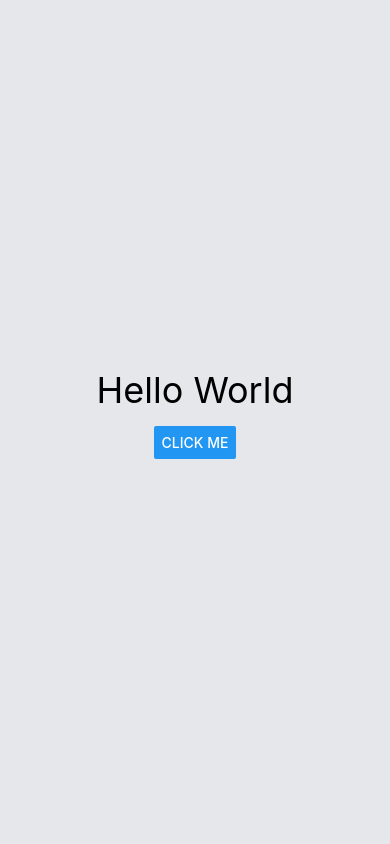
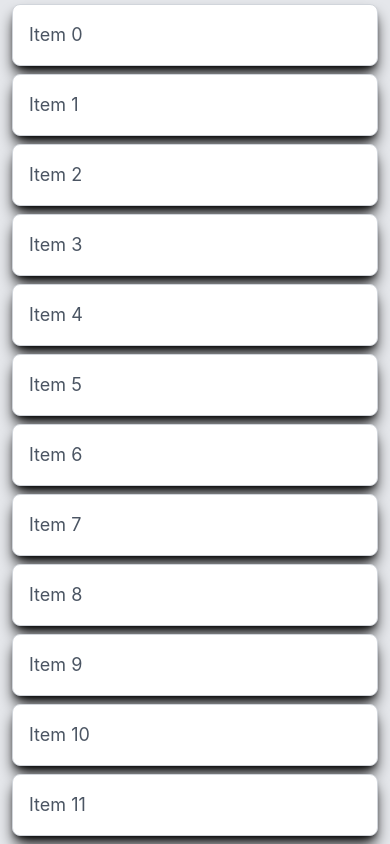
Before and after one commit to srutz/reactnativeempty, a React Native app: screen / in a window 390 px wide. Built offline with nearby package versions, Linux system fonts and the light colour scheme.

Commit message:
pull to reload and two lists comparison

```diff
--- a/App.tsx
+++ b/App.tsx
@@ -1,31 +1,28 @@
 import { StatusBar } from 'expo-status-bar';
-import { Alert, Button, SafeAreaView, Text, View } from 'react-native';
+import { NativeWindStyleSheet } from 'nativewind';
+import { View } from 'react-native';
+import { SafeAreaProvider, SafeAreaView } from 'react-native-safe-area-context';
+import { PullToRefreshFlatList } from './components/PullToRefreshFlatList';
+import { PullToRefreshList } from './components/PullToRefreshList';
+
+NativeWindStyleSheet.setOutput({
+    default: "native",
+})
+
 
 export default function App() {
 
-    const handleButton = () => {
-        Alert.alert(
-            'Question',
-            'Are you sure you want to proceed?',
-            [
-                {
-                    text: 'Yes',
-                    onPress: () => console.log('Yes pressed'),
-                },
-            ],
-            { cancelable: false } // kein Tap auf den Hintergrund zum Schließen
-        )
-    }
-
+    const flatList = true
     return (
-        <SafeAreaView className="flex-1 bg-gray-200 items-center justify-center">
-            <View className="flex-1 w-full bg-gray-200 items-center justify-center">
-                <Text className="text-4xl">Hello World</Text>
-                <View className="py-4">
-                    <Button onPress={handleButton} title="Click me"></Button>
+        <SafeAreaProvider>
+            <SafeAreaView className="flex-1 bg-gray-200 items-center justify-center" >
+                <View className="flex-1 w-full bg-gray-200 items-center justify-center">
+                    {flatList
+                        ? <PullToRefreshFlatList></PullToRefreshFlatList>
+                        : <PullToRefreshList></PullToRefreshList>}
+                    <StatusBar style="auto" />
                 </View>
-                <StatusBar style="auto" />
-            </View>
-        </SafeAreaView>
+            </SafeAreaView>
+        </SafeAreaProvider>
     )
 }
--- /dev/null
+++ b/components/PullToRefreshFlatList.tsx
@@ -0,0 +1,55 @@
+
+import React, { useCallback, useState } from 'react';
+import {
+    FlatList,
+    RefreshControl,
+    Text,
+    View
+} from 'react-native';
+
+function makeItems(n: number) {
+    return Array.from({ length: n }, (_, i) => "Item " + i)
+}
+
+async function delay(delayMillis: number) {
+    return new Promise((resolve) => setTimeout(resolve, delayMillis))
+}
+
+export function PullToRefreshFlatList() {
+    const [refreshing, setRefreshing] = useState(false)
+    const [items, setItems] = useState(makeItems(200))
+
+    const onRefresh = useCallback(() => {
+        (async () => {
+            setRefreshing(true)
+            try {
+                await delay(5_000)
+                const newItem = `Item ${items.length + 1}`
+                setItems(prevItems => [...prevItems, newItem])
+            } finally {
+                setRefreshing(false)
+            }
+        })()
+    }, [items])
+
+    return (
+        <FlatList
+            className="w-full flex-1 bg-gray-200"
+            data={items}
+            renderItem={({item}) => (
+                <View className="bg-white shadow-lg shadow-black border border-gray-300 p-4 mx-3 my-1 rounded-lg">
+                    <Text className="text-gray-600 text-lg">{item}</Text>
+                </View>
+            )}
+            keyExtractor={item => item.toString()}
+            refreshControl={
+                <RefreshControl
+                    refreshing={refreshing}
+                    onRefresh={onRefresh}
+                    colors={['#2196F3']} // Android
+                    tintColor="#2196F3" // iOS
+                />
+            }>
+        </FlatList>
+    )
+}
--- /dev/null
+++ b/components/PullToRefreshList.tsx
@@ -0,0 +1,53 @@
+
+import React, { useCallback, useState } from 'react';
+import {
+    RefreshControl,
+    ScrollView,
+    Text,
+    View
+} from 'react-native';
+
+function makeItems(n: number) {
+    return Array.from({ length: n }, (_, i) => "Item " + i)
+}
+
+async function delay(delayMillis: number) {
+    return new Promise((resolve) => setTimeout(resolve, delayMillis))
+}
+
+export function PullToRefreshList() {
+    const [refreshing, setRefreshing] = useState(false)
+    const [items, setItems] = useState(makeItems(200))
+
+    const onRefresh = useCallback(() => {
+        (async () => {
+            setRefreshing(true)
+            try {
+                await delay(5_000)
+                const newItem = `Item ${items.length + 1}`
+                setItems(prevItems => [...prevItems, newItem])
+            } finally {
+                setRefreshing(false)
+            }
+        })()
+    }, [items])
+
+    return (
+        <ScrollView
+            className="w-full flex-1 bg-gray-200 pt-4"
+            refreshControl={
+                <RefreshControl
+                    refreshing={refreshing}
+                    onRefresh={onRefresh}
+                    colors={['#2196F3']} // Android
+                    tintColor="#2196F3" // iOS
+                />
+            }>
+            {items.map((item, index) => (
+                <View key={index} className="bg-white shadow-lg shadow-black border border-gray-300 p-4 mx-3 my-1 rounded-lg">
+                    <Text className="text-gray-600 text-lg">{item}</Text>
+                </View>
+            ))}
+        </ScrollView>
+    )
+}
--- a/package.json
+++ b/package.json
@@ -4,7 +4,7 @@
   "main": "expo/AppEntry.js",
   "scripts": {
     "start": "expo start",
-    "android": "expo start --android",
+    "android": "DEBUG=0 expo start --android -c",
     "ios": "expo start --ios",
     "web": "expo start --web"
   },
@@ -13,7 +13,8 @@
     "expo-status-bar": "~1.12.1",
     "nativewind": "^2.0.11",
     "react": "18.2.0",
-    "react-native": "0.74.5"
+    "react-native": "0.74.5",
+    "react-native-safe-area-context": "4.10.5"
   },
   "devDependencies": {
     "@babel/core": "^7.20.0",
--- a/tailwind.config.js
+++ b/tailwind.config.js
@@ -2,7 +2,7 @@ module.exports = {
     content: [
         "./App.{js,jsx,ts,tsx}",
         "./app/**/*.{js,jsx,ts,tsx}",
-        "./components/**/*.{js,jsx,ts,tsx})",
+        "./components/**/*.{js,jsx,ts,tsx}",
     ],
     theme: {
         extend: {},
```
Also changed, not shown: babel.config.js (+6 -6 lines), 1 other file (tests, documents, lock files or other folders).
